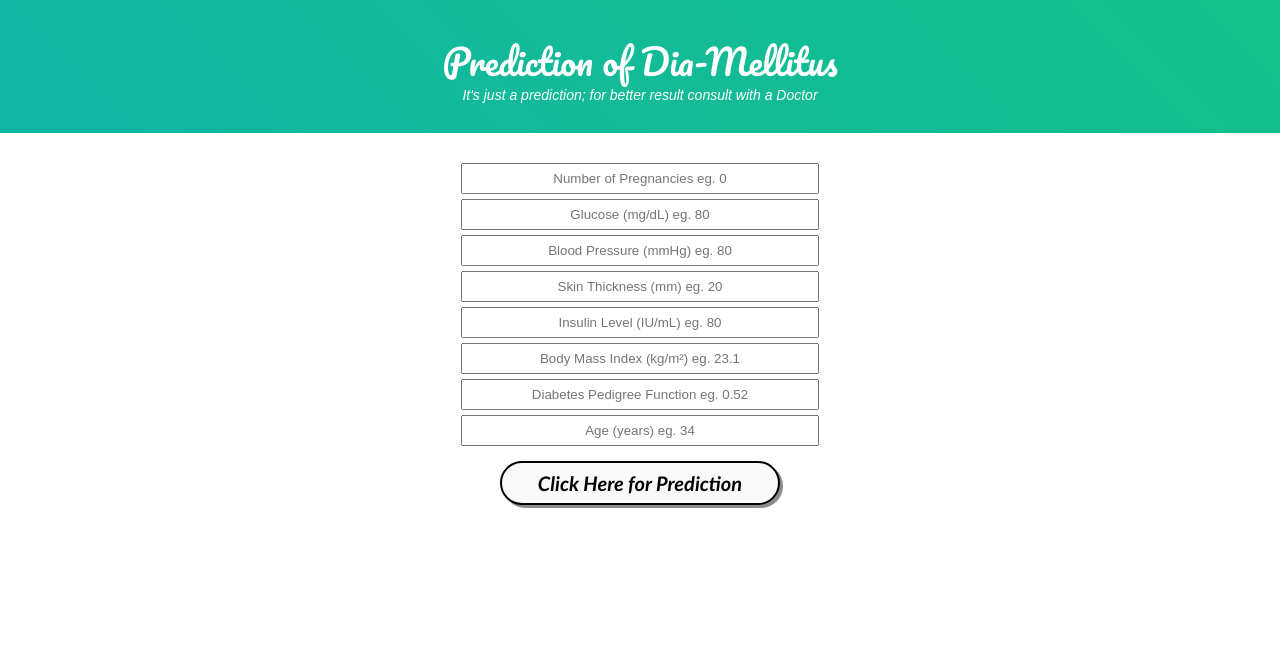
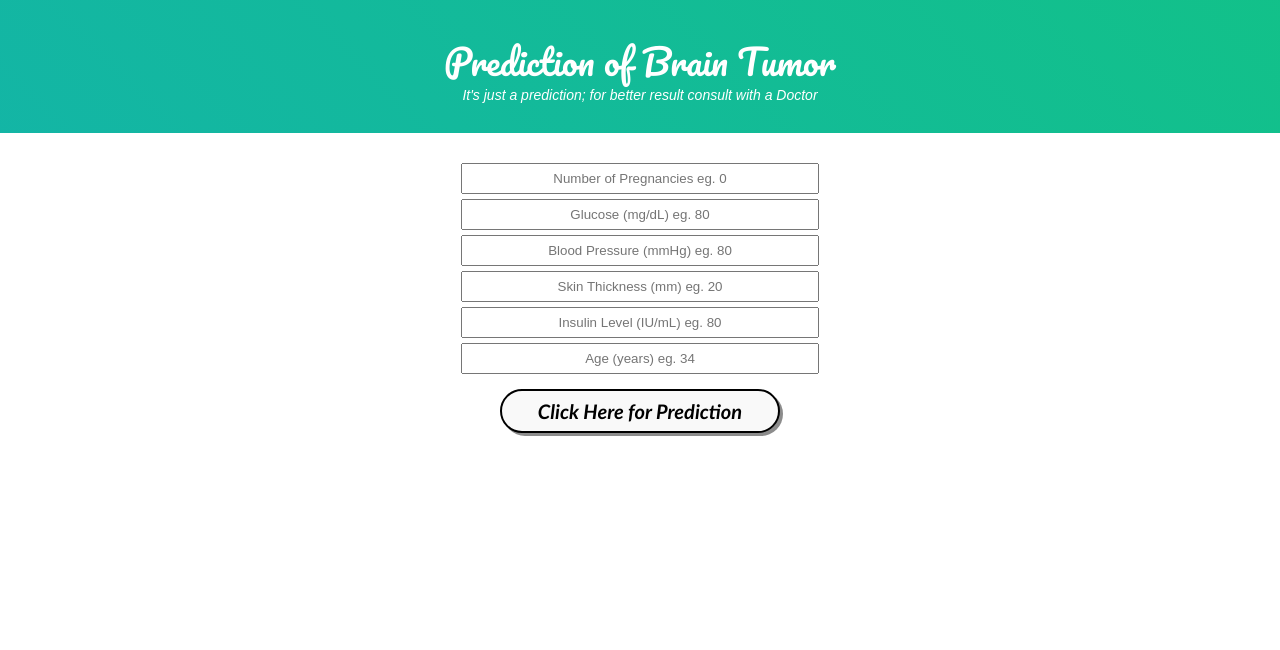
Before and after one commit to Shreyas-243/Project-FRT, a Flask app: page / in a window 1280 px wide. Shown: the top 650 px of the page. Run offline with Flask 2, Linux system fonts and the light colour scheme; parts of the project's set-up code (start-up, migrations or seed data) failed here and were passed over; some libraries are stand-ins or nearby versions.

Commit message:
Update index.html

```diff
--- a/templates/index.html
+++ b/templates/index.html
@@ -3,7 +3,7 @@
 <html lang="en" dir="ltr">
     <head>
         <meta charset="utf-8">
-        <title>Mellitus Predictor</title>
+        <title>Brain Tumor Predictor</title>
         <link rel="shortcut icon" href="{{ url_for('static', filename='diabetes-favicon.ico') }}">
         <link rel="stylesheet" type="text/css" href="{{ url_for('static', filename='styles.css') }}">
         <script src="https://kit.fontawesome.com/5f3f547070.js" crossorigin="anonymous"></script>
@@ -14,7 +14,7 @@
 
         <!-- Website Title -->
     	<div class="container">
-            <h2 class='container-heading'><span class="heading_font">Prediction of Dia-Mellitus</span></h2>
+            <h2 class='container-heading'><span class="heading_font">Prediction of Brain Tumor</span></h2>
             <div class='description'>
     			<p>It's just a prediction; for better result consult with a Doctor</p>
     		</div>
@@ -28,8 +28,6 @@
                 <input class="form-input" type="text" name="bloodpressure" placeholder="Blood Pressure (mmHg) eg. 80"><br>
                 <input class="form-input" type="text" name="skinthickness" placeholder="Skin Thickness (mm) eg. 20"><br>
                 <input class="form-input" type="text" name="insulin" placeholder="Insulin Level (IU/mL) eg. 80"><br>
-                <input class="form-input" type="text" name="bmi" placeholder="Body Mass Index (kg/m²) eg. 23.1"><br>
-                <input class="form-input" type="text" name="dpf" placeholder="Diabetes Pedigree Function eg. 0.52"><br>
                 <input class="form-input" type="text" name="age" placeholder="Age (years) eg. 34"><br>
 
         		<input type="submit" class="my-cta-button" value="Click Here for Prediction">
```
